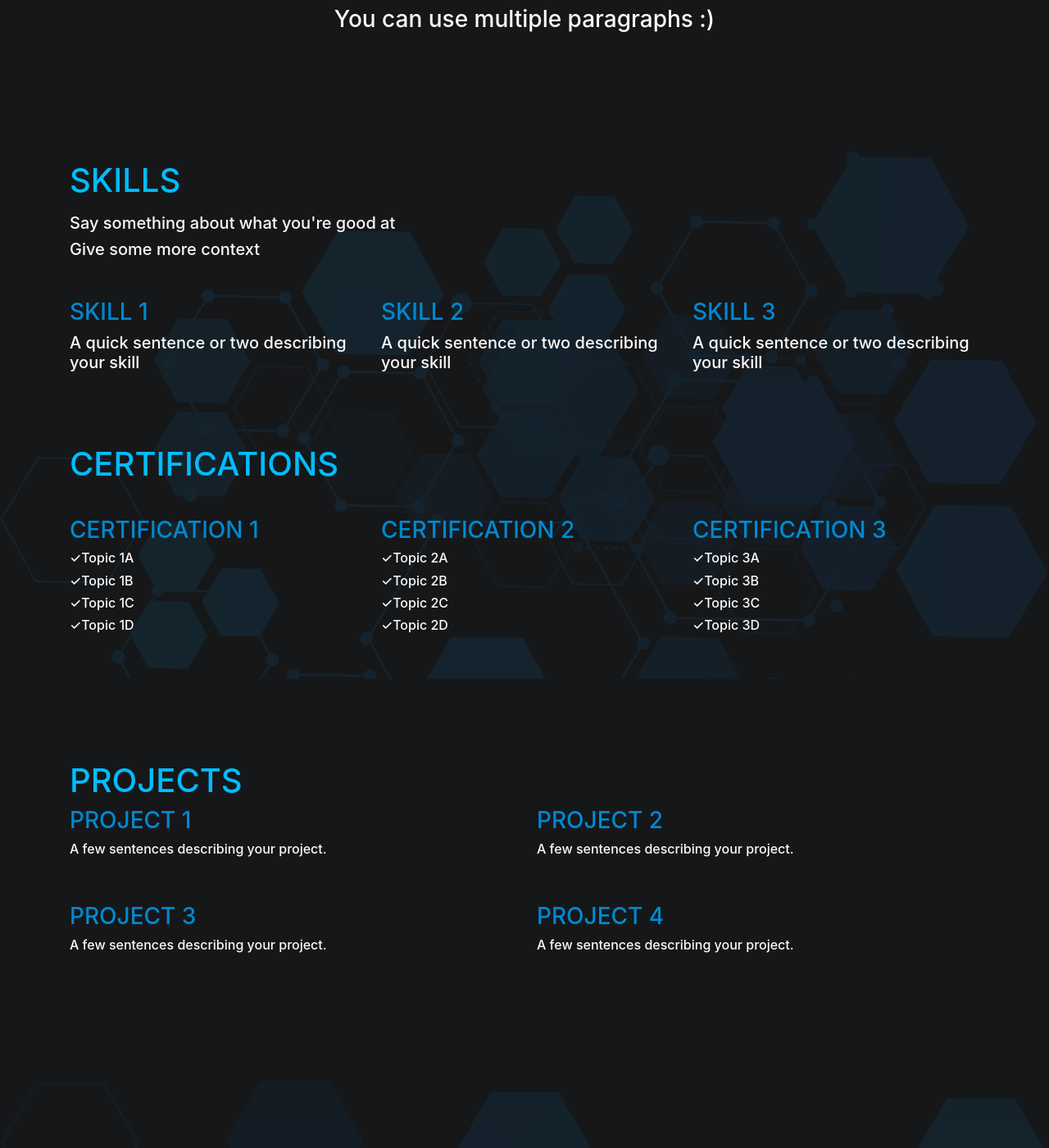
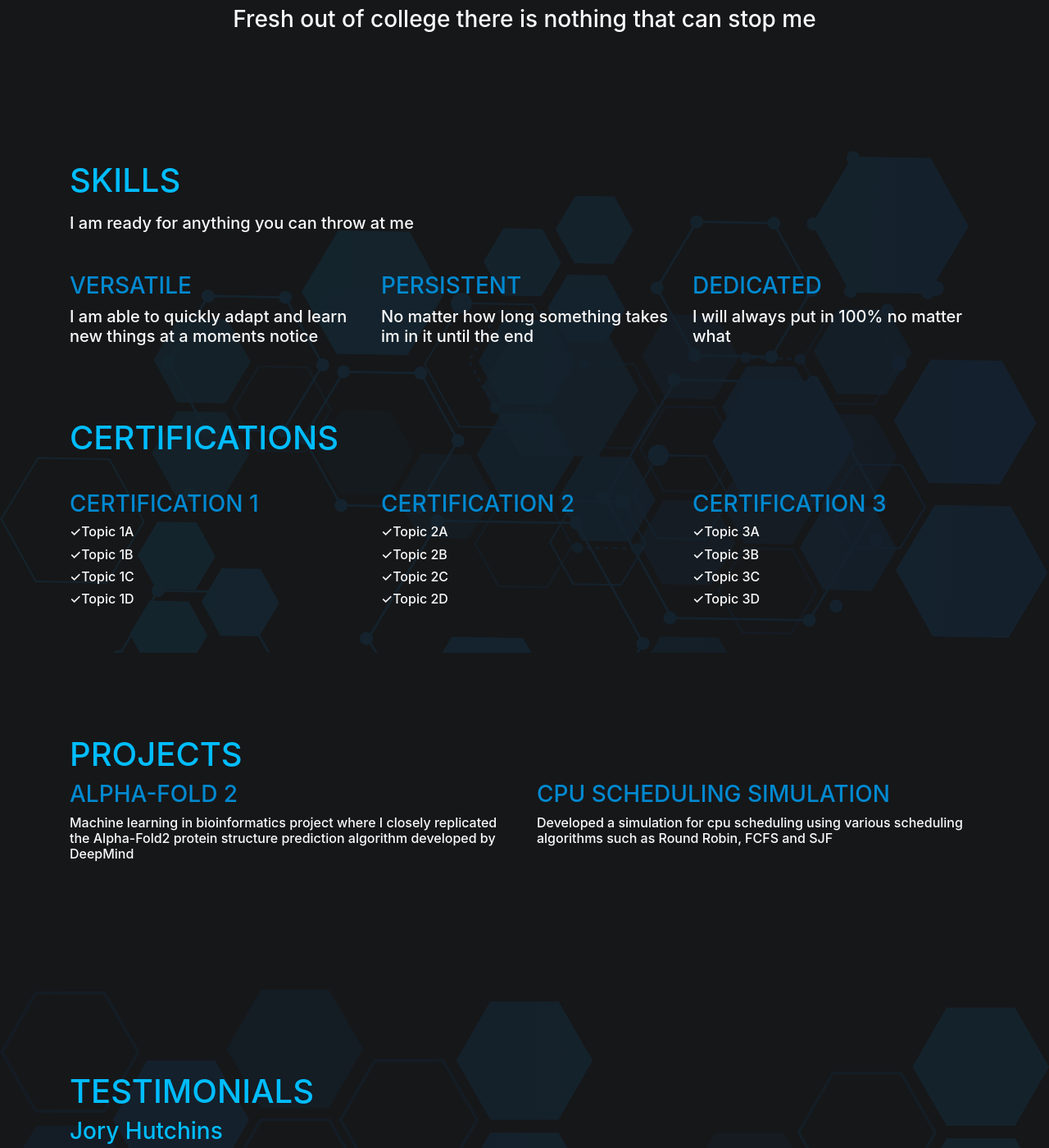
Before and after one commit to dfavs00/dfavs00.github.io, a Jekyll site: the page built from index.md, in a window 1280 px wide and 1400 px high, scrolled down 1167 px. Shown: the whole window at 82% size. Built offline with Jekyll 4.4.1, drawn with Linux system fonts in a browser that asks for light colours; some of the changed text lies outside the part shown.

Commit message:
Changes to Website-Builder to customize

```diff
--- a/_data/about.yml
+++ b/_data/about.yml
@@ -1,3 +1,3 @@
-- Say something about yourself!
+- I am always willing to put in the work no matter what it takes
 
-- You can use multiple paragraphs :)
+- Fresh out of college there is nothing that can stop me
--- a/_data/projects.yml
+++ b/_data/projects.yml
@@ -1,13 +1,7 @@
 #If you have worked on relevant projects talk about them here
 
-- name: Project 1
-  description: A few sentences describing your project.
+- name: Alpha-Fold 2
+  description: Machine learning in bioinformatics project where I closely replicated the Alpha-Fold2 protein structure prediction algorithm developed by DeepMind
 
-- name: Project 2
-  description: A few sentences describing your project.
-
-- name: Project 3
-  description: A few sentences describing your project.
-
-- name: Project 4
-  description: A few sentences describing your project.
+- name: Cpu Scheduling Simulation
+  description: Developed a simulation for cpu scheduling using various scheduling algorithms such as Round Robin, FCFS and SJF
--- a/_data/skills.yml
+++ b/_data/skills.yml
@@ -1,16 +1,16 @@
-header: Say something about what you're good at
+header: I am ready for anything you can throw at me
 
-subheader: Give some more context
+subheader:
 
 skill_list:
-  - name: Skill 1
-    description: A quick sentence or two describing your skill
+  - name: Versatile
+    description: I am able to quickly adapt and learn new things at a moments notice
 
-  - name: Skill 2
-    description: A quick sentence or two describing your skill
+  - name: Persistent
+    description: No matter how long something takes im in it until the end
 
-  - name: Skill 3
-    description: A quick sentence or two describing your skill
+  - name: Dedicated
+    description: I will always put in 100% no matter what
 
 #If you have certifications, talk about them here
 certifications:
```
Also changed, not shown: _data/contact.yml (+7 -7 lines), _data/testimonials.yml (+3 -8 lines).
